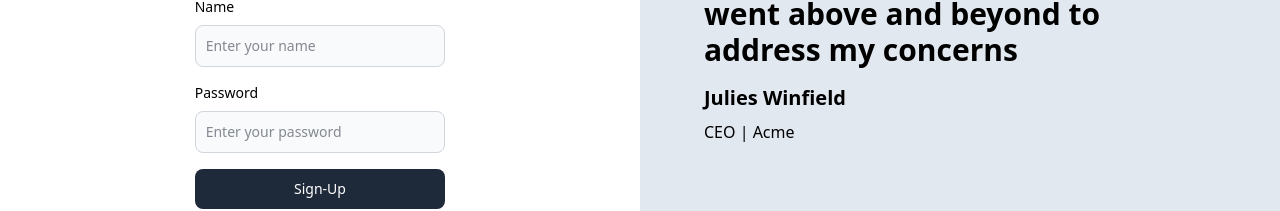
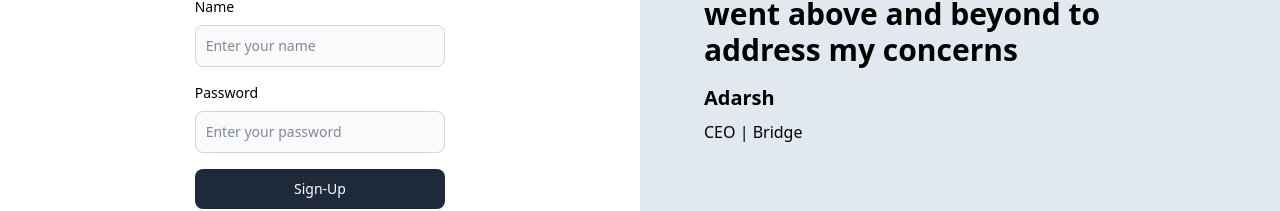
Before and after one commit to Adarsh1826/blog-site, a React (Vite) app in the folder frontend/: page / in a window 1280 px wide. Shown: the part 407-618 px from the top of the page. Built offline with nearby package versions, Linux system fonts and the light colour scheme.

Commit message:
fixed the ts error

```diff
--- a/frontend/src/components/Quote.tsx
+++ b/frontend/src/components/Quote.tsx
@@ -8,10 +8,10 @@ export const Quote = () => {
                         and beyond to address my concerns
                     </div>
                     <div className="max-w-md text-xl font-semibold mt-4">
-                        Julies Winfield
+                        Adarsh
                     </div>
                     <div className="max-w-md text-md font-light mt-2">
-                        CEO | Acme
+                        CEO | Bridge
                     </div>
                 </div>
             </div>
```
